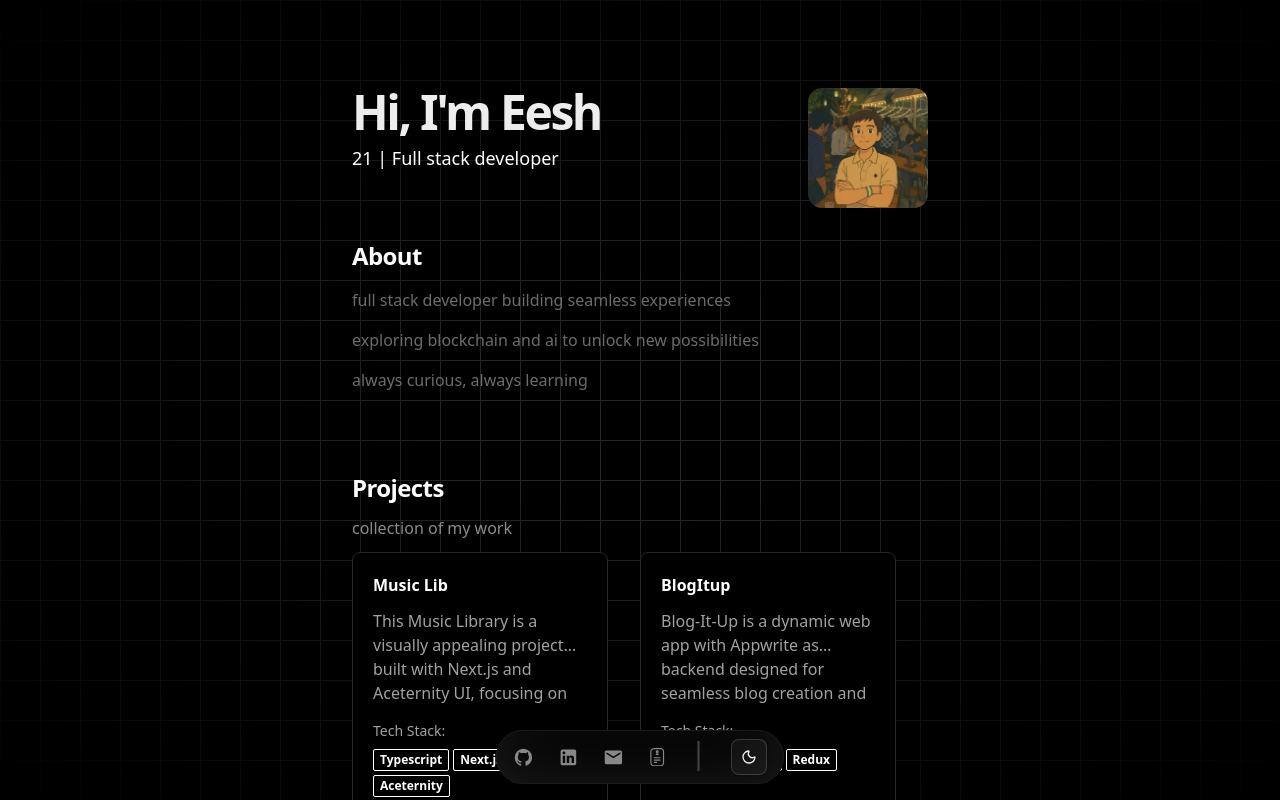
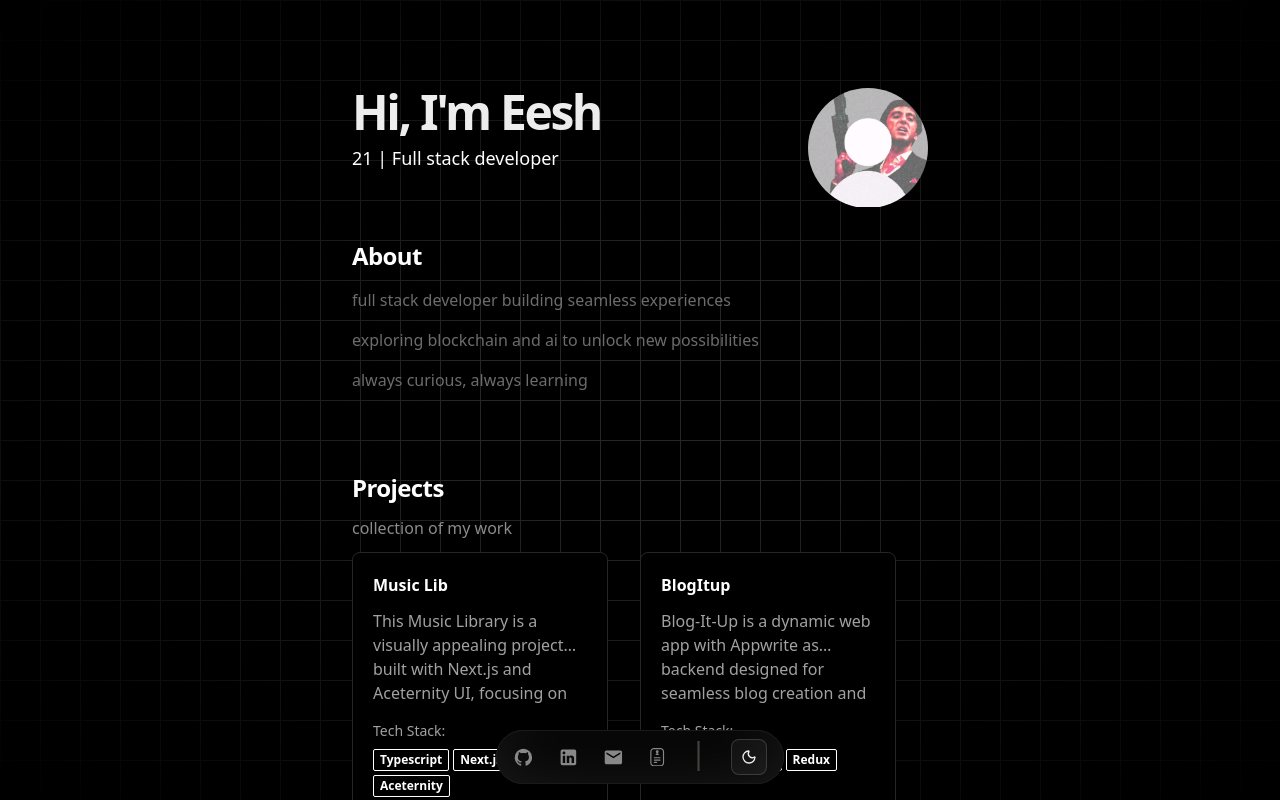
Before and after one commit to eeshm/portfolio, a Next.js app: page / in a window 1280 px wide. Built offline with nearby package versions, Linux system fonts and the light colour scheme.

Commit message:
Profile update

```diff
--- a/components/About.tsx
+++ b/components/About.tsx
@@ -11,8 +11,8 @@ export default function About(){
                         21 | Full stack developer
                     </span>
                 </div>
-                <div className="relative w-[120px] h-[120px]  rounded-xl rounded-t-xl overflow-hidden">
-                    <Image src={"/Eesh2.jpg"} alt="Eesh" width={500} height={500} className="rounded"/>
+                <div className="relative w-[120px] h-[120px] rounded-full overflow-hidden">
+                    <Image src={"/Picture.jpg"} alt="eesh..." width={500} height={500} className="rounded"/>
 
                 </div>
             </div>
```
Also changed, not shown: public/Picture.jpg (added).
